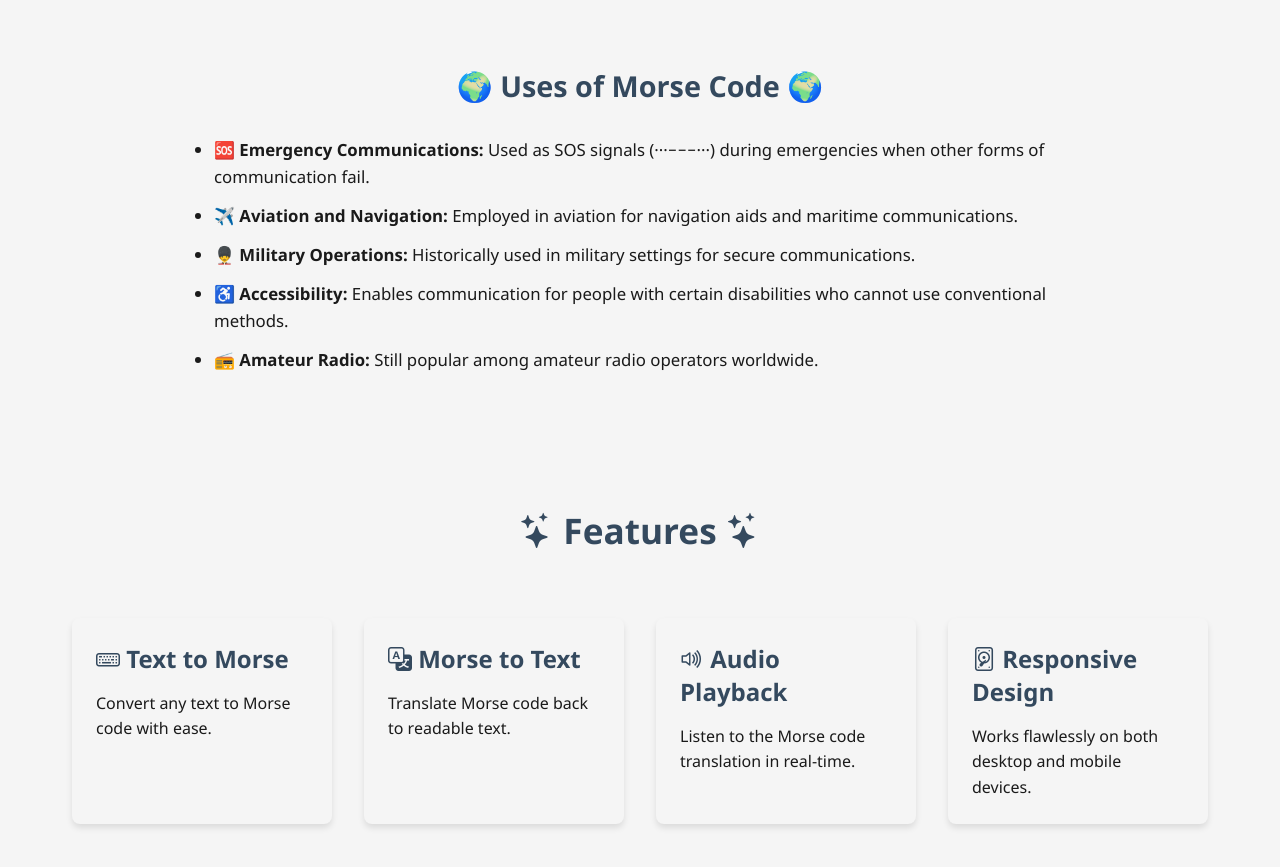
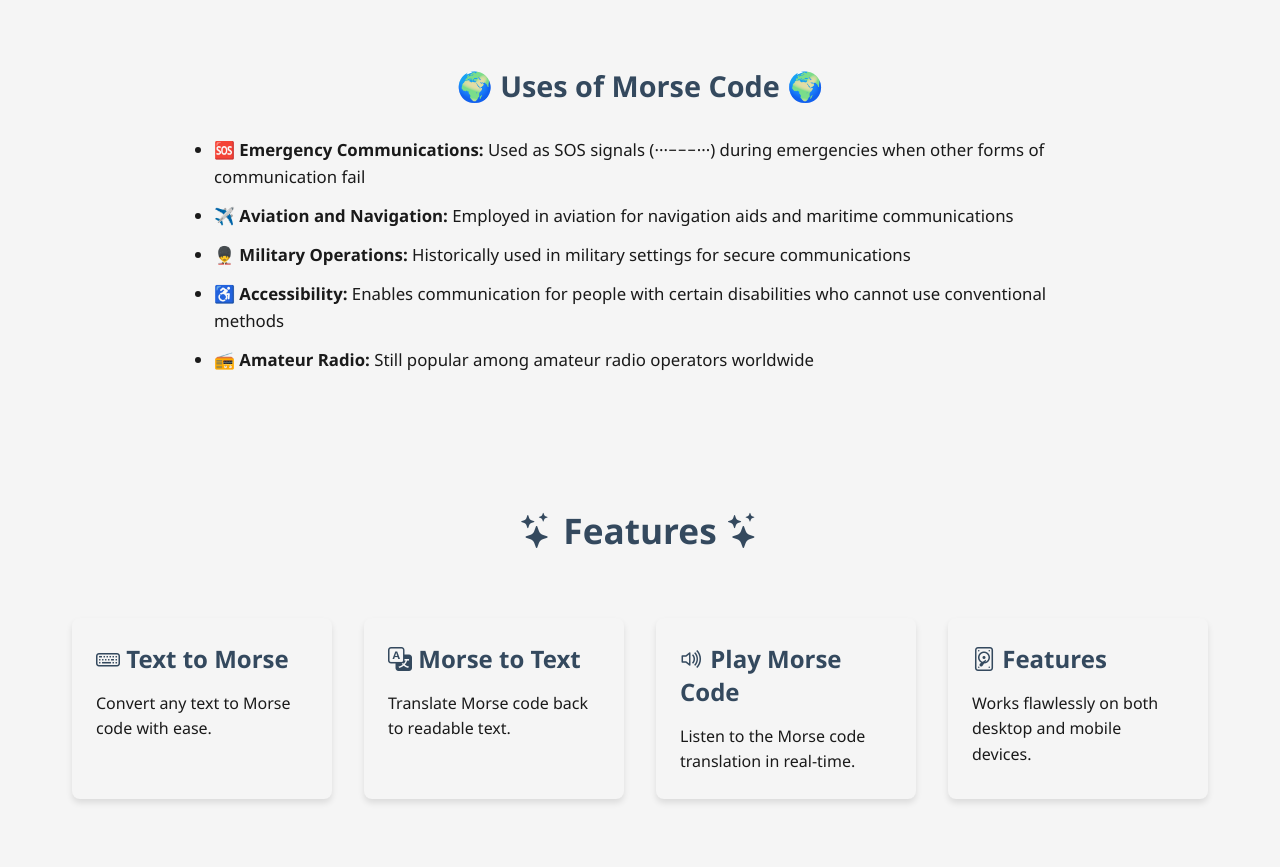
Before and after one commit to y1hy11/T2M---Text-Morse-Code-Translator, a React (Vite) app: page / in a window 1280 px wide. Shown: the part 860-1727 px from the top of the page. Built offline with nearby package versions, Linux system fonts and the light colour scheme.

Commit message:
Implement internationalization in InfoSection component

```diff
--- a/src/components/InfoSection.jsx
+++ b/src/components/InfoSection.jsx
@@ -1,48 +1,57 @@
 import HeadImg from '../assets/Head_img.svg';
-
+import { useTranslation } from 'react-i18next';
 
 const InfoSection = () => {
+    const { t } = useTranslation();
+
     return (
       <>
         <section className="morse-info-section">
-
           <div className="morse-info-content">
             <div className='h2-container'>
-              <img className='img-h2' src={HeadImg} width={100} height={100} />
-                <h2> What is Morse Code? </h2>
-              <img className='img-h2' src={HeadImg} width={100} height={100} />
+              <img className='img-h2' src={HeadImg} width={100} height={100} alt="Morse code icon" />
+                <h2>{t('homePage.whatIsMorse')}</h2>
+              <img className='img-h2' src={HeadImg} width={100} height={100} alt="Morse code icon" />
             </div>
-            <p>
-              Morse code is a method of encoding text characters as sequences of dots and dashes (or short and long signals). Developed in the 1830s by Samuel Morse for use with the telegraph, it was the first widely used method of electrical communication.
-            </p>
-            <h3>🌍 Uses of Morse Code 🌍</h3>
+            <p>{t('homePage.morseDefinition')}</p>
+            <h3>🌍 {t('homePage.usesOfMorse')} 🌍</h3>
             <ul>
-              <li><strong>🆘 Emergency Communications:</strong> Used as SOS signals (···−−−···) during emergencies when other forms of communication fail.</li>
-              <li><strong>✈️ Aviation and Navigation:</strong> Employed in aviation for navigation aids and maritime communications.</li>
-              <li><strong>💂‍♂️ Military Operations:</strong> Historically used in military settings for secure communications.</li>
-              <li><strong>♿ Accessibility:</strong> Enables communication for people with certain disabilities who cannot use conventional methods.</li>
-              <li><strong>📻 Amateur Radio:</strong> Still popular among amateur radio operators worldwide.</li>
+              <li>
+                <strong>🆘 {t('homePage.emergency')}:</strong> {t('homePage.emergencyDesc')}
+              </li>
+              <li>
+                <strong>✈️ {t('homePage.aviation')}:</strong> {t('homePage.aviationDesc')}
+              </li>
+              <li>
+                <strong>💂‍♂️ {t('homePage.military')}:</strong> {t('homePage.militaryDesc')}
+              </li>
+              <li>
+                <strong>♿ {t('homePage.accessibility')}:</strong> {t('homePage.accessibilityDesc')}
+              </li>
+              <li>
+                <strong>📻 {t('homePage.amateurRadio')}:</strong> {t('homePage.amateurRadioDesc')}
+              </li>
             </ul>
           </div>
         </section>
         <section className="features-section">
-          <h2><i className="bi bi-stars"></i> Features <i className="bi bi-stars"></i></h2>
+          <h2><i className="bi bi-stars"></i> {t('features.title')} <i className="bi bi-stars"></i></h2>
           <div className="features-grid">
             <div className="feature-card">
-              <h3><i className="bi bi-keyboard"></i> Text to Morse</h3>
-              <p>Convert any text to Morse code with ease.</p>
+              <h3><i className="bi bi-keyboard"></i> {t('translator.textToMorse')}</h3>
+              <p>{t('features.textToMorse')}</p>
             </div>
             <div className="feature-card">
-              <h3><i className="bi bi-translate"></i> Morse to Text</h3>
-              <p>Translate Morse code back to readable text.</p>
+              <h3><i className="bi bi-translate"></i> {t('translator.morseToText')}</h3>
+              <p>{t('features.morseToText')}</p>
             </div>
             <div className="feature-card">
-              <h3><i className="bi bi-volume-up"></i> Audio Playback</h3>
-              <p>Listen to the Morse code translation in real-time.</p>
+              <h3><i className="bi bi-volume-up"></i> {t('translator.playMorseCode')}</h3>
+              <p>{t('features.audioPlayback')}</p>
             </div>
             <div className="feature-card">
-              <h3><i className="bi bi-device-hdd"></i> Responsive Design</h3>
-              <p>Works flawlessly on both desktop and mobile devices.</p>
+              <h3><i className="bi bi-device-hdd"></i> {t('features.title')}</h3>
+              <p>{t('features.responsiveDesign')}</p>
             </div>
           </div>
         </section>
```
